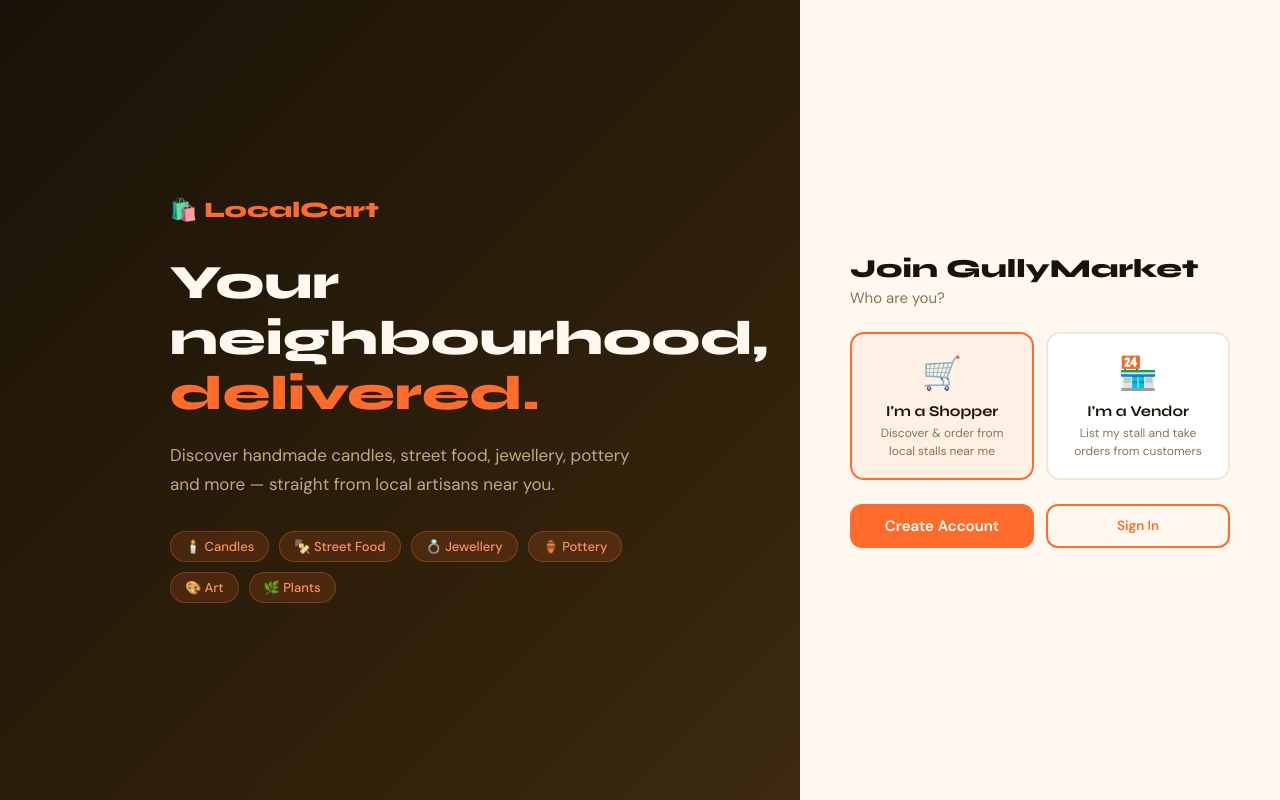
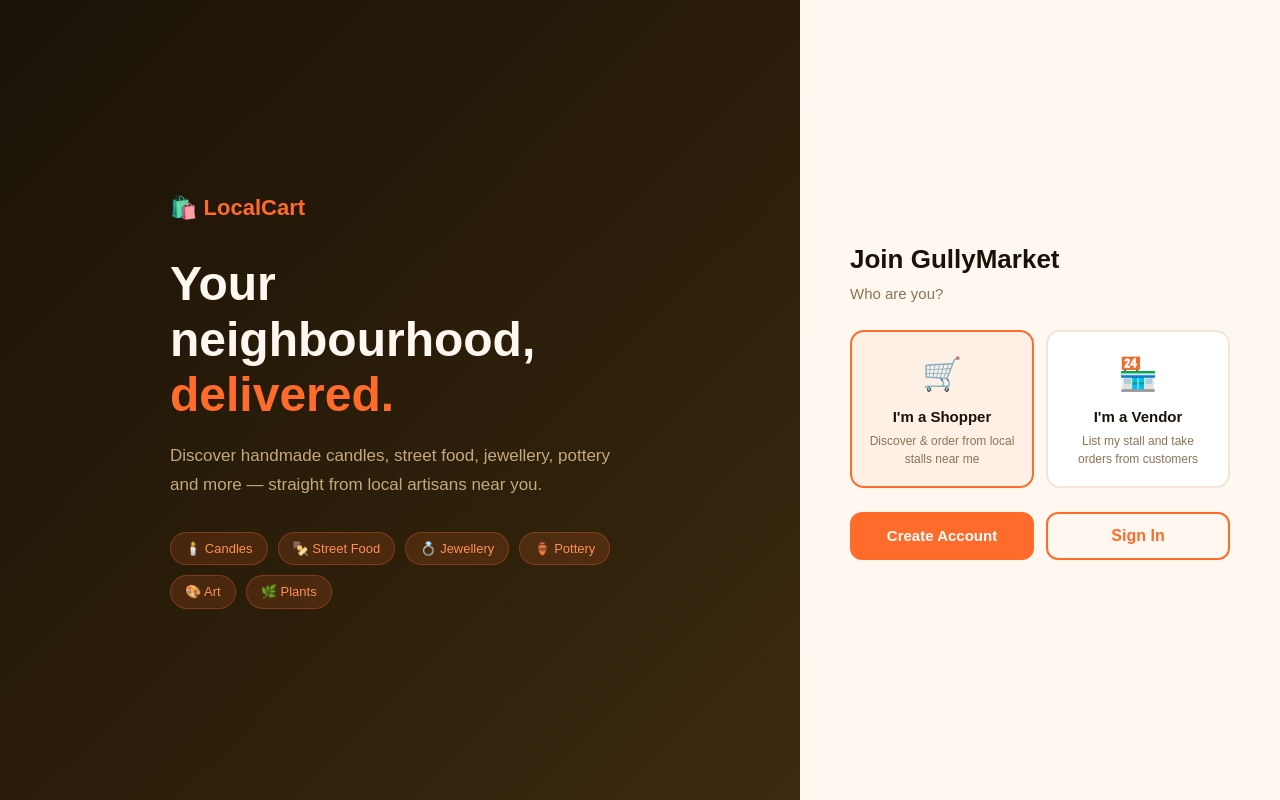
Before and after one commit to ishikajais27/LocalCart, a Next.js app: page /account in a window 1280 px wide. Built offline with nearby package versions, Linux system fonts and the light colour scheme.

Commit message:
fix deployment error

```diff
--- a/app/globals.css
+++ b/app/globals.css
@@ -1,3 +1,7 @@
+@tailwind base;
+@tailwind components;
+@tailwind utilities;
+
 @import url('https://fonts.googleapis.com/css2?family=Syne:wght@400;600;700;800&family=DM+Sans:wght@300;400;500;600&display=swap');
 
 :root {
--- a/package.json
+++ b/package.json
@@ -22,6 +22,9 @@
     "@types/react": "^18",
     "@types/react-dom": "^18",
     "@types/bcryptjs": "^2.4.6",
-    "@types/jsonwebtoken": "^9.0.6"
+    "@types/jsonwebtoken": "^9.0.6",
+    "tailwindcss": "^3.4.1",
+    "autoprefixer": "^10.4.19",
+    "postcss": "^8.4.38"
   }
 }
--- /dev/null
+++ b/tailwind.config.js
@@ -0,0 +1,12 @@
+/** @type {import('tailwindcss').Config} */
+module.exports = {
+  content: [
+    './app/**/*.{js,ts,jsx,tsx,mdx}',
+    './components/**/*.{js,ts,jsx,tsx,mdx}',
+    './lib/**/*.{js,ts,jsx,tsx,mdx}',
+  ],
+  theme: {
+    extend: {},
+  },
+  plugins: [],
+}
```
Also changed, not shown: 1 other file (tests, documents, lock files or other folders).
